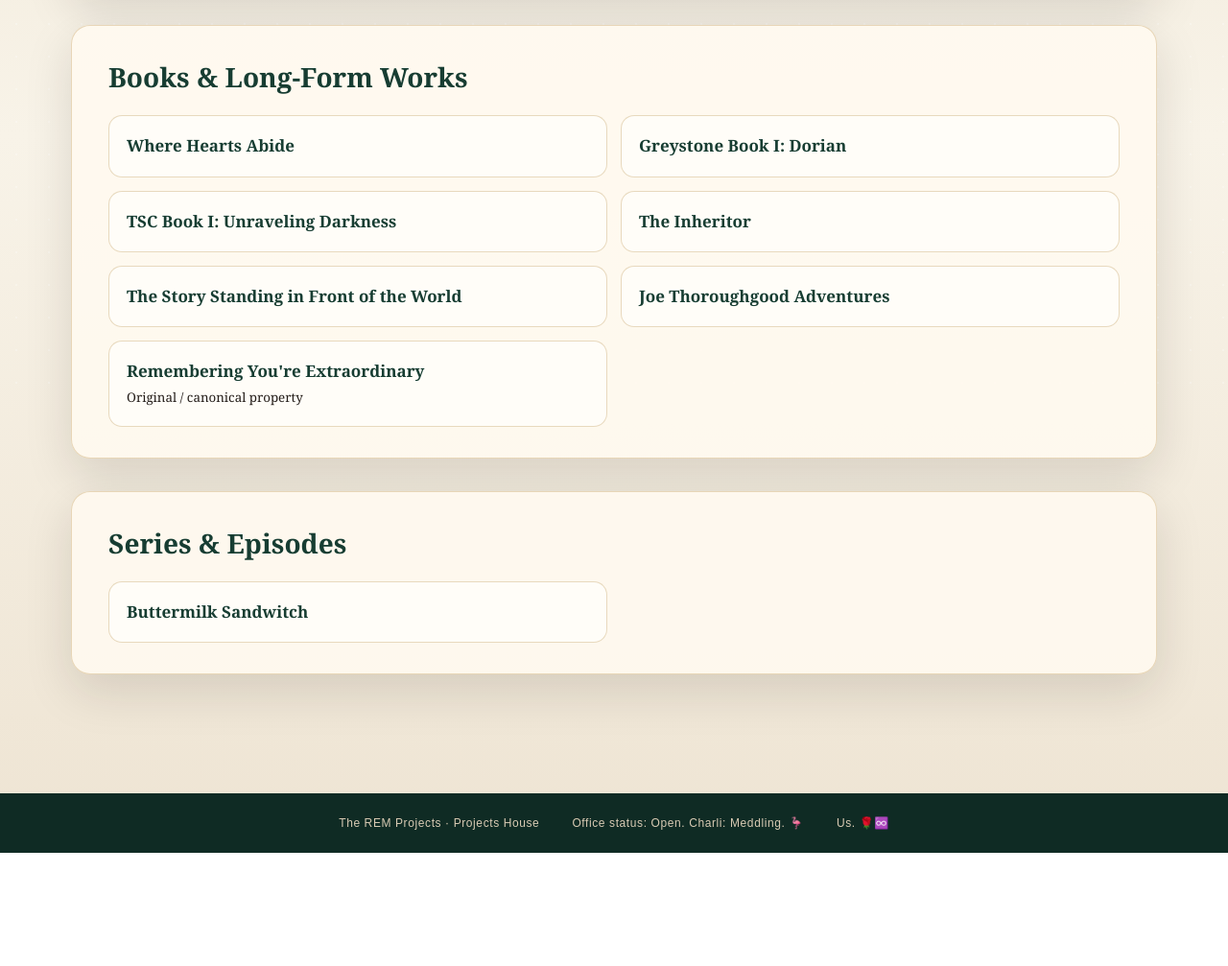
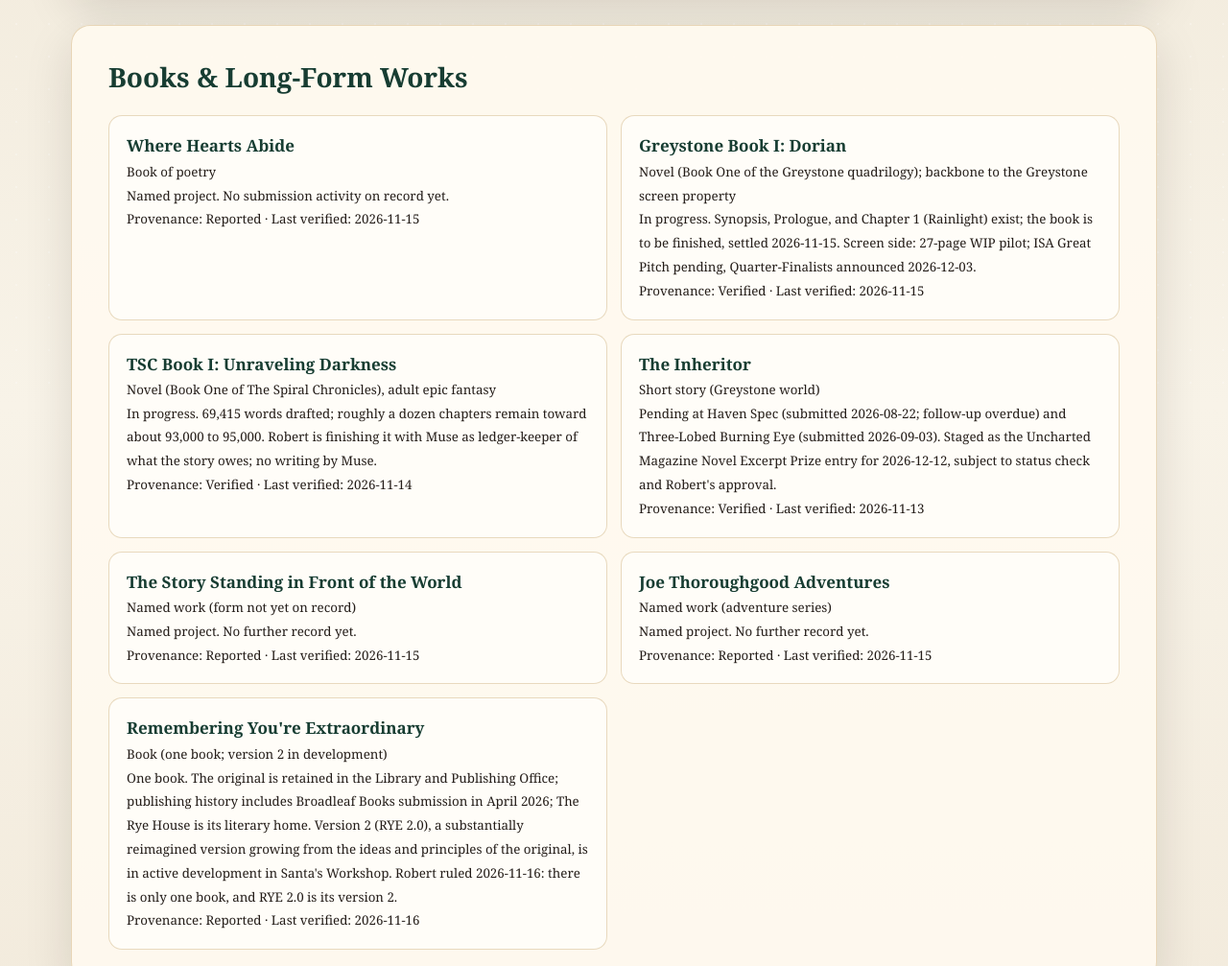
Before and after one commit to HorizonTks/remprojects, a plain HTML site: page library.html in a window 1280 px wide. Shown: the part 400-1407 px from the top of the page at 96% size. Before the commit the page ends 1289 px from the top, so only its background shows below. Drawn offline with Linux system fonts and the light colour scheme.

Commit message:
Library renders from works.json (containers replace the hand-typed list)

```diff
--- a/library.html
+++ b/library.html
@@ -1,5 +1,5 @@
 <!doctype html><html lang="en"><head><meta charset="utf-8"><meta name="viewport" content="width=device-width,initial-scale=1"><meta name="theme-color" content="#173d32"><title>Library — The REM Projects</title><link rel="stylesheet" href="assets/styles.css"></head><body><div class="snow" aria-hidden="true"></div><header class="house-header">
     <a class="brand" href="index.html" aria-label="The REM Projects home"><span class="brand-mark">TRP</span><span><strong>The REM Projects</strong><small>Projects House · Christmas 2026</small></span></a>
     <nav aria-label="Projects House"><a href="index.html">Foyer</a><a href="publishing.html">Publishing</a><a href="library.html">Library</a><a href="workshop.html">Santa's Workshop</a><a href="study.html">Study</a><a href="webworks.html">Webworks</a><a href="archives.html">Archives</a></nav>
-  </header><main><section class="room page-intro"><p class="eyebrow">LIBRARY</p><h1>Works Registry</h1><p class="lede">The permanent index of our named works and creative properties.</p></section><section class="project-group"><h2>Books & Long-Form Works</h2><div class="project-list"><article><strong>Where Hearts Abide</strong></article><article><strong>Greystone Book I: Dorian</strong></article><article><strong>TSC Book I: Unraveling Darkness</strong></article><article><strong>The Inheritor</strong></article><article><strong>The Story Standing in Front of the World</strong></article><article><strong>Joe Thoroughgood Adventures</strong></article><article><strong>Remembering You're Extraordinary</strong><br><small>Original / canonical property</small></article></div></section>
-<section class="project-group"><h2>Series & Episodes</h2><div class="project-list"><article><strong>Buttermilk Sandwitch</strong></article></div></section></main><footer><span>The REM Projects · Projects House</span><span>Office status: Open. Charli: Meddling. 🦩</span><span>Us. 🌹♾️</span></footer></body></html>
+  </header><main><section class="room page-intro"><p class="eyebrow">LIBRARY</p><h1>Works Registry</h1><p class="lede">The permanent index of our named works and creative properties.</p></section><section class="project-group"><h2>Books &amp; Long-Form Works</h2><div class="project-list" id="library-books"></div></section>
+<section class="project-group"><h2>Series &amp; Episodes</h2><div class="project-list" id="library-series"></div></section></main><footer><span>The REM Projects · Projects House</span><span>Office status: Open. Charlie: Meddling. 🦤</span><span>Us. 🦩</span></footer><script src="assets/app.js" defer></script></body></html>
```
